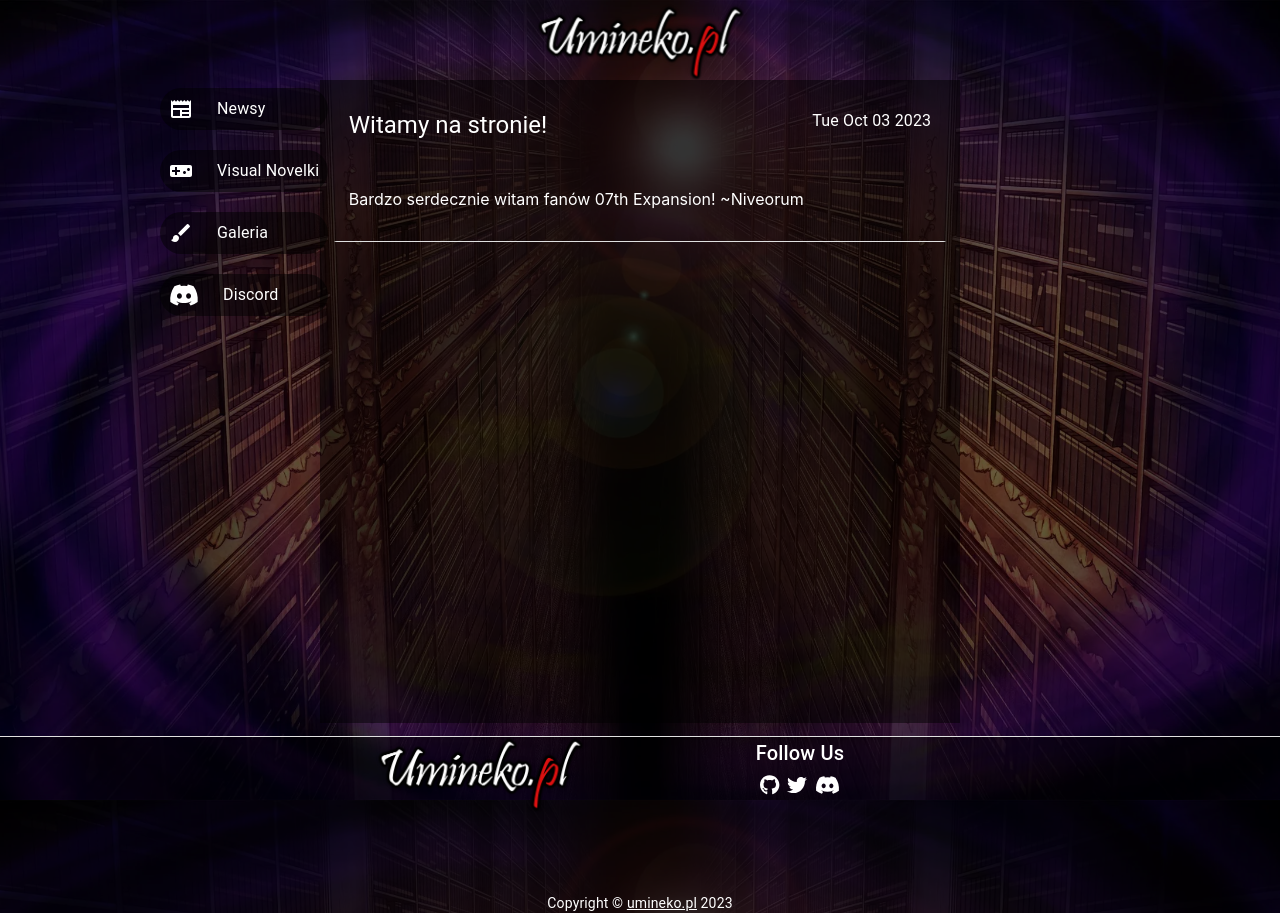
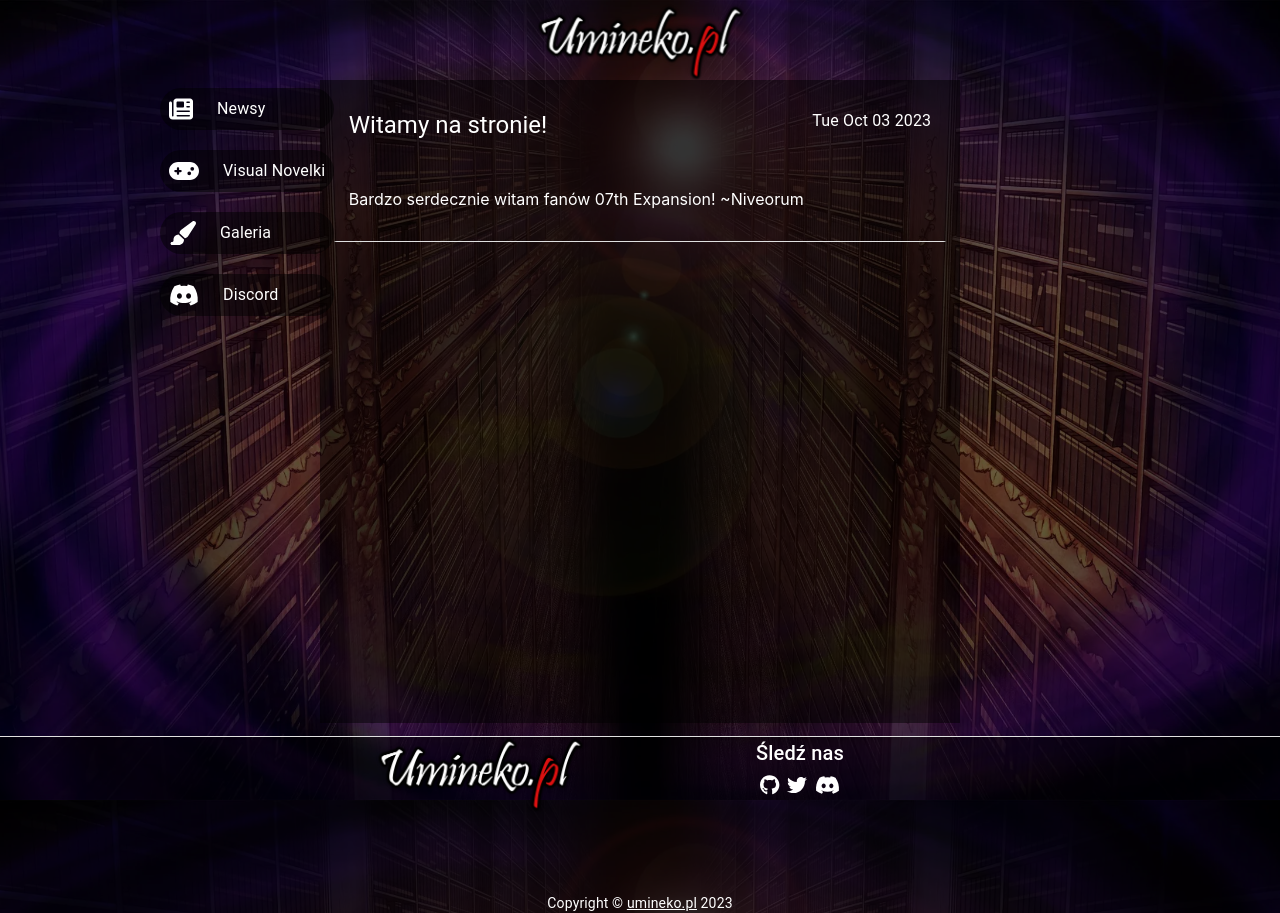
Before and after one commit to niveorum/uminekostrona, a React (Create React App) app: page / in a window 1280 px wide. Built offline with nearby package versions, Linux system fonts and the light colour scheme.

Commit message:
Implemented awesome font icons instead of mui

```diff
--- a/src/components/Footer.tsx
+++ b/src/components/Footer.tsx
@@ -28,7 +28,7 @@
           </Grid>
           <Grid item xs={12} md={3}>
             <Typography variant="h6" align="center">
-              Follow Us
+              Śledź nas
               <div>
               <Link href={linkGithub} color="inherit">
                 <FontAwesomeIcon icon={faGithub} />
--- a/src/layout/Leftbar.tsx
+++ b/src/layout/Leftbar.tsx
@@ -1,9 +1,9 @@
 import { FC } from 'react';
 import { Grid, Box } from '@mui/material';
 import LeftbarButton from './LeftbarButton';
-import { Brush, Newspaper, VideogameAsset } from '@mui/icons-material';
 import { FontAwesomeIcon } from '@fortawesome/react-fontawesome';
 import { faDiscord } from '@fortawesome/free-brands-svg-icons';
+import { faGamepad, faNewspaper, faPaintbrush } from '@fortawesome/free-solid-svg-icons';
 
 const Leftbar: FC = () => {
   return (
@@ -13,17 +13,17 @@
           <LeftbarButton
             link={'/'}
             title={'Newsy'}
-            icon={<Newspaper />}
+            icon={<FontAwesomeIcon icon={faNewspaper} />}
           />
           <LeftbarButton
             link={'/games'}
             title={'Visual Novelki'}
-            icon={<VideogameAsset />}
+            icon={<FontAwesomeIcon icon={faGamepad} />}
           />
           <LeftbarButton
             link={'/gallery'}
             title={'Galeria'}
-            icon={<Brush />}
+            icon={<FontAwesomeIcon icon={faPaintbrush} />}
           />
           <LeftbarButton
             link={'/discord'}
```
